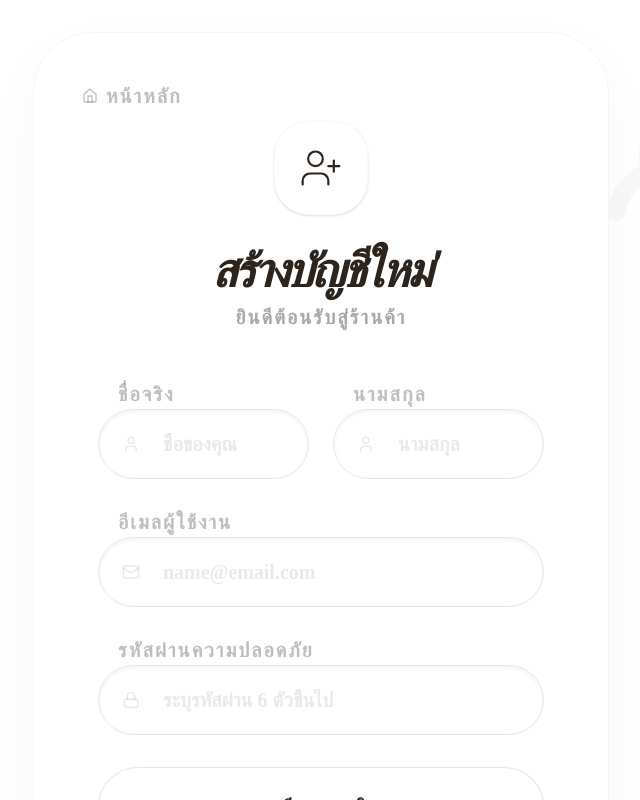
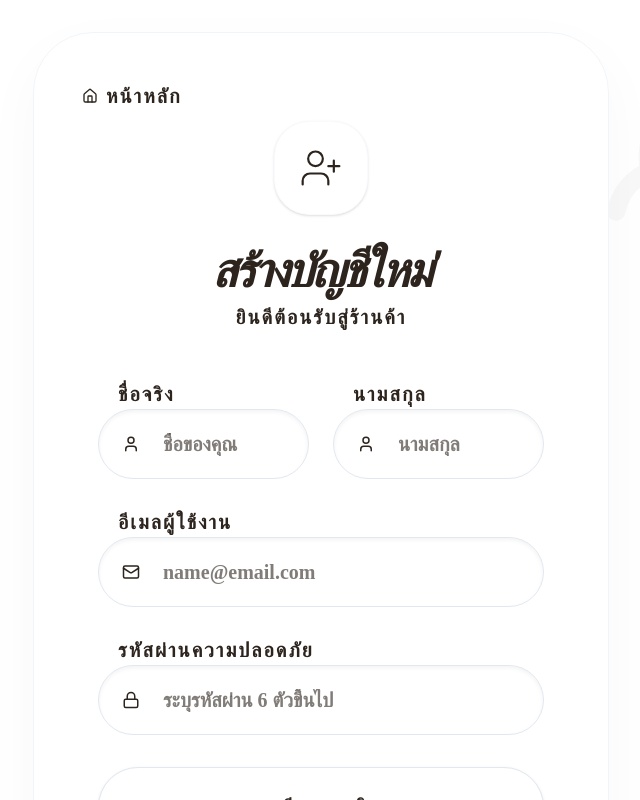
Before and after one commit to NemuuNam/Project_Fontend, a React app: page /register in a window 1280 px wide. Shown: the top 800 px of the page, without its empty margins (319-959 px from the left). Built offline with nearby package versions, Linux system fonts and the light colour scheme; no server answers; the HTML template or start-up script is replaced by a standard one.

Commit message:
fix UI 2

```diff
--- a/src/pages/Register.jsx
+++ b/src/pages/Register.jsx
@@ -71,7 +71,7 @@ const Register = () => {
             <div className="w-full max-w-xl bg-[#ffffff] p-8 sm:p-12 md:p-16 rounded-[40px] md:rounded-[60px] border border-slate-100 shadow-[0_20px_60px_rgba(0,0,0,0.03)] relative z-10 animate-in fade-in zoom-in duration-700">
 
                 {/* ปุ่มกลับหน้าหลัก */}
-                <Link to="/" className="absolute top-8 left-8 md:top-12 md:left-12 flex items-center gap-2 text-[#2D241E]/30 hover:text-[#2D241E] font-black  text-[20px] uppercase tracking-[0.1em] transition-all active:scale-95 group">
+                <Link to="/" className="absolute top-8 left-8 md:top-12 md:left-12 flex items-center gap-2 text-[#2D241E] hover:text-[#2D241E] font-black  text-[20px] uppercase tracking-[0.1em] transition-all active:scale-95 group">
                     <Home size={16} className="group-hover:-translate-y-0.5 transition-transform" /> หน้าหลัก
                 </Link>
 
@@ -82,7 +82,7 @@ const Register = () => {
                     </div>
 
                     <h2 className="text-3xl md:text-5xl font-black text-[#2D241E] uppercase tracking-tighter mb-2 italic">สร้างบัญชีใหม่</h2>
-                    <p className="text-[#2D241E]/40 font-bold  text-xl uppercase tracking-[0.1em]">{shopName}</p>
+                    <p className="text-[#2D241E] font-bold  text-xl uppercase tracking-[0.1em]">{shopName}</p>
                 </div>
 
                 <form onSubmit={handleRegister} className="mt-12 space-y-7 text-left">
@@ -90,11 +90,11 @@ const Register = () => {
                     {/* ชื่อและนามสกุล */}
                     <div className="grid grid-cols-1 sm:grid-cols-2 gap-6">
                         <div className="space-y-2">
-                            <label className=" text-[20px] font-black uppercase text-[#2D241E]/30 ml-5 tracking-widest">ชื่อจริง</label>
+                            <label className=" text-[20px] font-black uppercase text-[#2D241E] ml-5 tracking-widest">ชื่อจริง</label>
                             <div className="relative flex items-center group">
-                                <User className="absolute left-6 text-[#2D241E]/10 group-focus-within:text-[#2D241E] transition-colors" size={18} />
+                                <User className="absolute left-6 text-[#2D241E] group-focus-within:text-[#2D241E] transition-colors" size={18} />
                                 <input
-                                    className="w-full pl-16 pr-8 py-5 rounded-full bg-white border border-slate-200 outline-none font-bold text-[#2D241E] shadow-inner focus:border-[#2D241E]/20 transition-all text-xl placeholder:text-[#2D241E]/10"
+                                    className="w-full pl-16 pr-8 py-5 rounded-full bg-white border border-slate-200 outline-none font-bold text-[#2D241E] shadow-inner focus:border-[#2D241E] transition-all text-xl placeholder:text-[#2D241E]/60"
                                     type="text"
                                     placeholder="ชื่อของคุณ"
                                     onChange={(e) => setFormData({...formData, first_name: e.target.value})}
@@ -103,11 +103,11 @@ const Register = () => {
                             </div>
                         </div>
                         <div className="space-y-2">
-                            <label className=" text-[20px] font-black uppercase text-[#2D241E]/30 ml-5 tracking-widest">นามสกุล</label>
+                            <label className=" text-[20px] font-black uppercase text-[#2D241E] ml-5 tracking-widest">นามสกุล</label>
                             <div className="relative flex items-center group">
-                                <User className="absolute left-6 text-[#2D241E]/10 group-focus-within:text-[#2D241E] transition-colors" size={18} />
+                                <User className="absolute left-6 text-[#2D241E] group-focus-within:text-[#2D241E] transition-colors" size={18} />
                                 <input
-                                    className="w-full pl-16 pr-8 py-5 rounded-full bg-white border border-slate-200 outline-none font-bold text-[#2D241E] shadow-inner focus:border-[#2D241E]/20 transition-all text-xl placeholder:text-[#2D241E]/10"
+                                    className="w-full pl-16 pr-8 py-5 rounded-full bg-white border border-slate-200 outline-none font-bold text-[#2D241E] shadow-inner focus:border-[#2D241E] transition-all text-xl placeholder:text-[#2D241E]/60"
                                     type="text"
                                     placeholder="นามสกุล"
                                     onChange={(e) => setFormData({...formData, last_name: e.target.value})}
@@ -119,11 +119,11 @@ const Register = () => {
 
                     {/* อีเมล */}
                     <div className="space-y-2">
-                        <label className=" text-[20px] font-black uppercase text-[#2D241E]/30 ml-5 tracking-widest">อีเมลผู้ใช้งาน</label>
+                        <label className=" text-[20px] font-black uppercase text-[#2D241E] ml-5 tracking-widest">อีเมลผู้ใช้งาน</label>
                         <div className="relative flex items-center group">
-                            <Mail className="absolute left-6 text-[#2D241E]/10 group-focus-within:text-[#2D241E] transition-colors" size={18} />
+                            <Mail className="absolute left-6 text-[#2D241E] group-focus-within:text-[#2D241E] transition-colors" size={18} />
                             <input
-                                className="w-full pl-16 pr-8 py-5 rounded-full bg-white border border-slate-200 outline-none font-bold text-[#2D241E] shadow-inner focus:border-[#2D241E]/20 transition-all text-xl placeholder:text-[#2D241E]/10"
+                                className="w-full pl-16 pr-8 py-5 rounded-full bg-white border border-slate-200 outline-none font-bold text-[#2D241E] shadow-inner focus:border-[#2D241E] transition-all text-xl placeholder:text-[#2D241E]/60"
                                 type="email"
                                 placeholder="name@email.com"
                                 onChange={(e) => setFormData({...formData, email: e.target.value})}
@@ -134,11 +134,11 @@ const Register = () => {
 
                     {/* รหัสผ่าน */}
                     <div className="space-y-2">
-                        <label className=" text-[20px] font-black uppercase text-[#2D241E]/30 ml-5 tracking-widest">รหัสผ่านความปลอดภัย</label>
+                        <label className=" text-[20px] font-black uppercase text-[#2D241E] ml-5 tracking-widest">รหัสผ่านความปลอดภัย</label>
                         <div className="relative flex items-center group">
-                            <Lock className="absolute left-6 text-[#2D241E]/10 group-focus-within:text-[#2D241E] transition-colors" size={18} />
+                            <Lock className="absolute left-6 text-[#2D241E] group-focus-within:text-[#2D241E] transition-colors" size={18} />
                             <input
-                                className="w-full pl-16 pr-8 py-5 rounded-full bg-white border border-slate-200 outline-none font-bold text-[#2D241E] shadow-inner focus:border-[#2D241E]/20 transition-all text-xl placeholder:text-[#2D241E]/10"
+                                className="w-full pl-16 pr-8 py-5 rounded-full bg-white border border-slate-200 outline-none font-bold text-[#2D241E] shadow-inner focus:border-[#2D241E] transition-all text-xl placeholder:text-[#2D241E]/60"
                                 type="password"
                                 placeholder="ระบุรหัสผ่าน 6 ตัวขึ้นไป"
                                 onChange={(e) => setFormData({...formData, password: e.target.value})}
@@ -162,9 +162,9 @@ const Register = () => {
                 </form>
 
                 {/* ลิงก์เข้าสู่ระบบ */}
-                <div className="mt-12 text-center text-[#2D241E]/30 font-bold  text-xl uppercase tracking-widest">
+                <div className="mt-12 text-center text-[#2D241E] font-bold  text-xl uppercase tracking-widest">
                     เป็นสมาชิกอยู่แล้ว?
-                    <Link to="/login" className="ml-3 text-[#2D241E] font-black border-b border-[#2D241E]/10 hover:border-[#2D241E] transition-all pb-1">เข้าสู่ระบบที่นี่</Link>
+                    <Link to="/login" className="ml-3 text-[#2D241E] font-black border-b border-[#2D241E] hover:border-[#2D241E] transition-all pb-1">เข้าสู่ระบบที่นี่</Link>
                 </div>
 
             </div>
```
Also changed, not shown: src/pages/ForgotPassword.jsx (+7 -7 lines), src/pages/Login.jsx (+12 -12 lines), src/pages/ResetPassword.jsx (+12 -11 lines).
